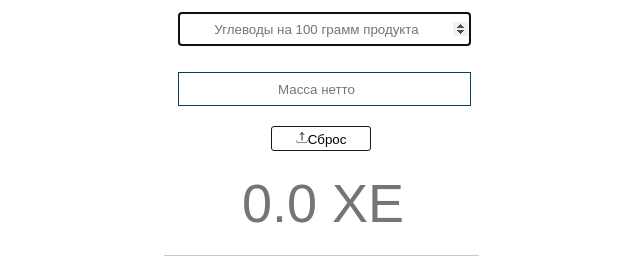
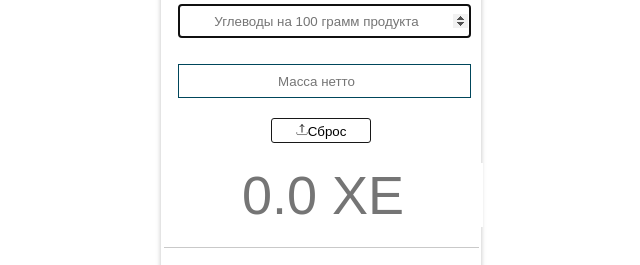
Before and after one commit to ws-morrison/BU_Calc, a plain HTML site: page native/index.html in a window 1280 px wide. Shown: the part 92-357 px from the top of the page, without its empty margins (319-959 px from the left). Drawn offline with nearby package versions, Linux system fonts and the light colour scheme.

Commit message:
Фикс css

```diff
--- a/native/css/style.css
+++ b/native/css/style.css
@@ -1,4 +1,4 @@
-lorobody {
+body {
   font-family: 'Ubuntu', sans-serif;
   font-weight: 300;
   width: 320px;
```
